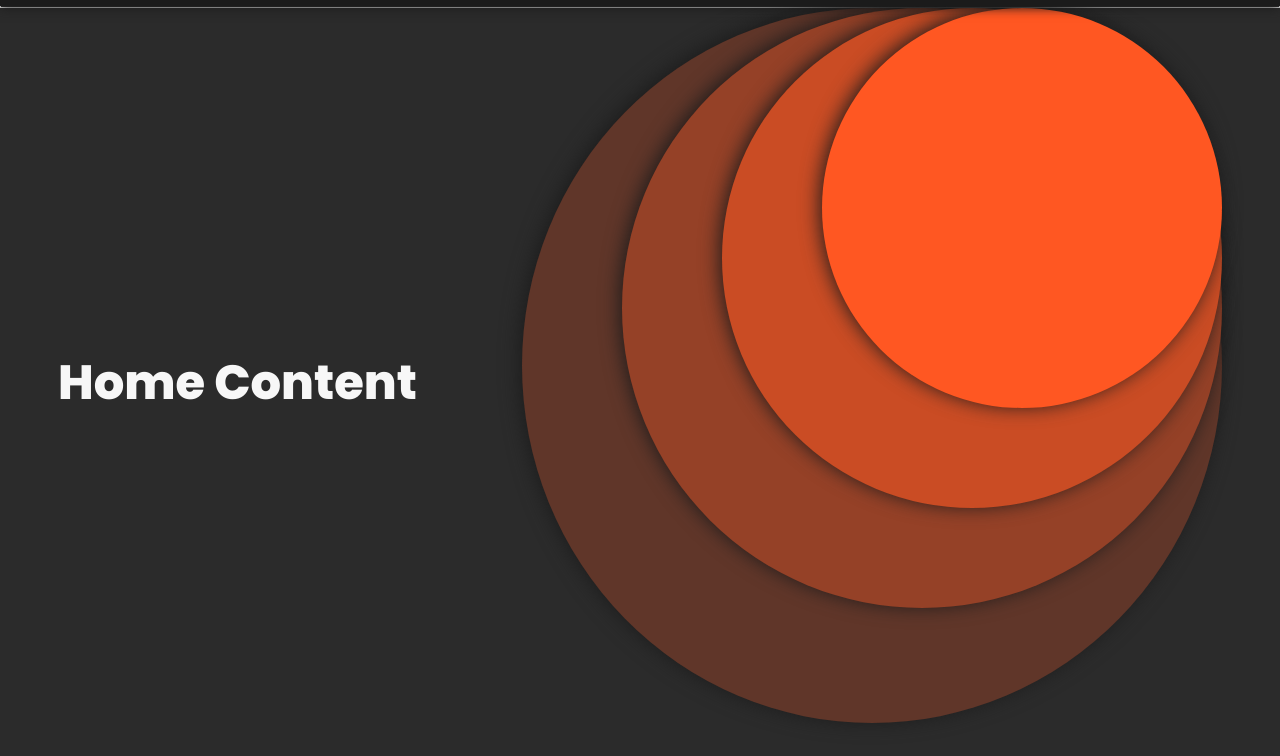
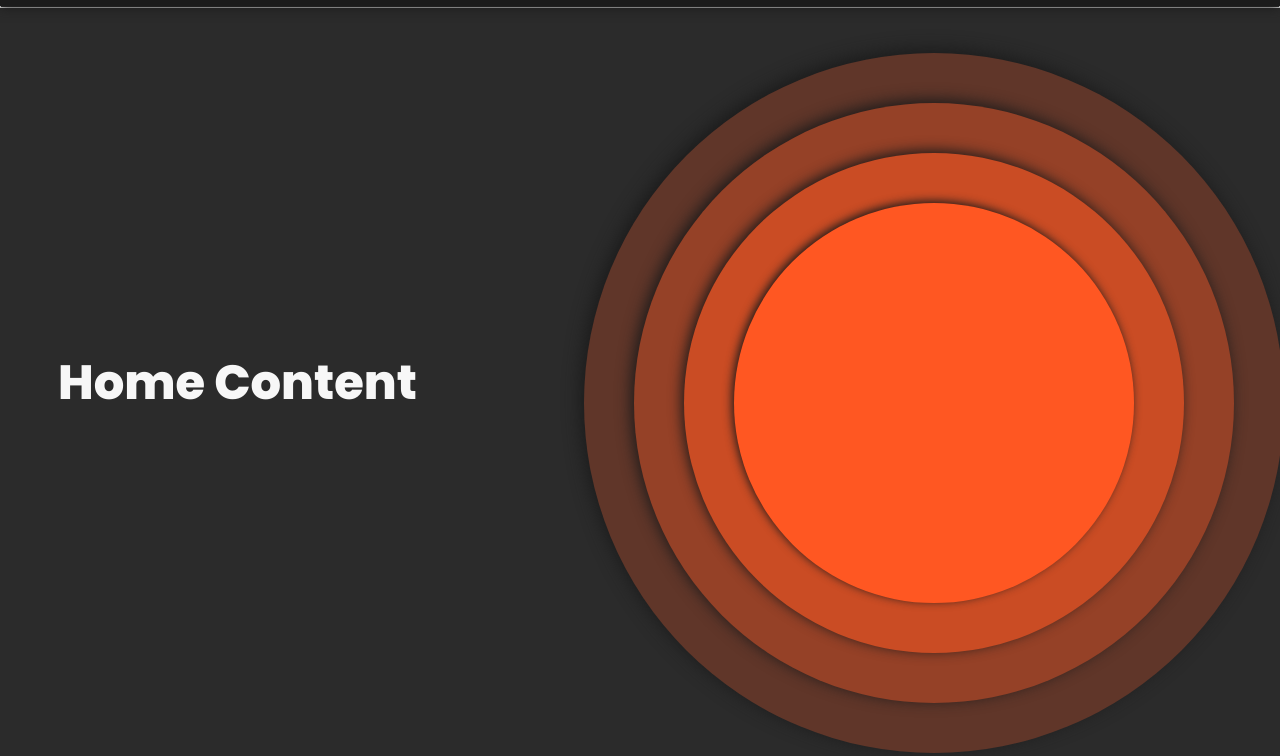
Before and after one commit to zhichaoSun/Portfolio, a Gatsby site: page / in a window 1280 px wide. Shown: the part 44-800 px from the top of the page. Built offline with nearby package versions, Linux system fonts and the light colour scheme; Gatsby itself is replaced by a stand-in of ours.

Commit message:
change circle SVGs to div boxes for better performance

```diff
--- a/src/components/sections/home.jsx
+++ b/src/components/sections/home.jsx
@@ -32,18 +32,10 @@ const Home = () => {
                     Home Content
                 </div>
                 <div className="circles">
-                    <div className="circle">
-                        <img src={C4} alt="C4"/>
-                    </div>
-                    <div className="circle">
-                        <img src={C3} alt="C3"/>
-                    </div>
-                    <div className="circle">
-                        <img src={C2} alt="C2"/>
-                    </div>
-                    <div className="circle">
-                        <img src={C1} alt="C1"/>
-                    </div>
+                    <div className="circle circle4"></div>
+                    <div className="circle circle3"></div>
+                    <div className="circle circle2"></div>
+                    <div className="circle circle1"></div>
                 </div>
             </section>
             {/* <section className="divider"></section> */}
--- a/src/styles/layout.scss
+++ b/src/styles/layout.scss
@@ -98,7 +98,6 @@ header {
         gap: 0px 10px;
         grid-template-areas: ". content circles .";
 
-
         .content {
             grid-area: content;
             align-self: center;
@@ -106,17 +105,47 @@ header {
 
         .circles {
             position: relative;
-            top: 50;
-            height: 100%;
+            // top: 10%;
+            height: 80%;
             grid-area: circles;
             align-self: center;
             visibility: hidden;
+
+            display: flex;
+            align-items: center;
+            justify-content: center;
+            .circle {
+                width: 400px;
+                height: 400px;
+                background: #f7f7f7;
+                position: absolute;
+                top: 20%;
+                border-radius: 50%;
+                box-shadow: -2px -2px 10px $black;
+            }
+            .circle1 {
+                transform: scale(1);
+                background-color: #ff5722;
+            }
+            .circle2 {
+                transform: scale(1.25);
+                background-color: #CA4C24;
+            }
+            .circle3 {
+                transform: scale(1.5);
+                background-color: #954127;
+            }
+            .circle4 {
+                transform: scale(1.75);
+                background-color: #603629;
+            }
+
             img {
                 position: absolute;
                 top: 0;
                 right: 0;
-                filter: drop-shadow(-2px -2px 10px $black);
             }
+
         }
     }
 
```
Also changed, not shown: src/styles/layout.css, 1 other file.
